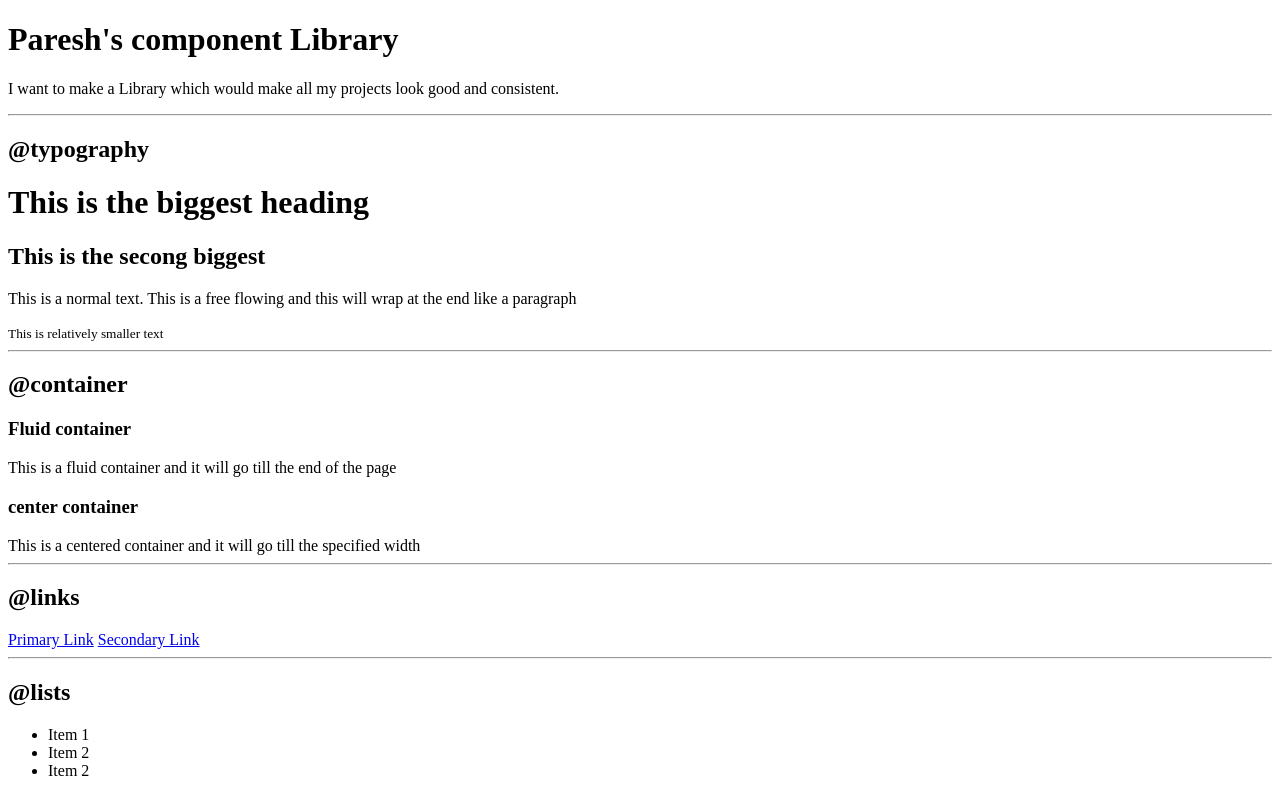
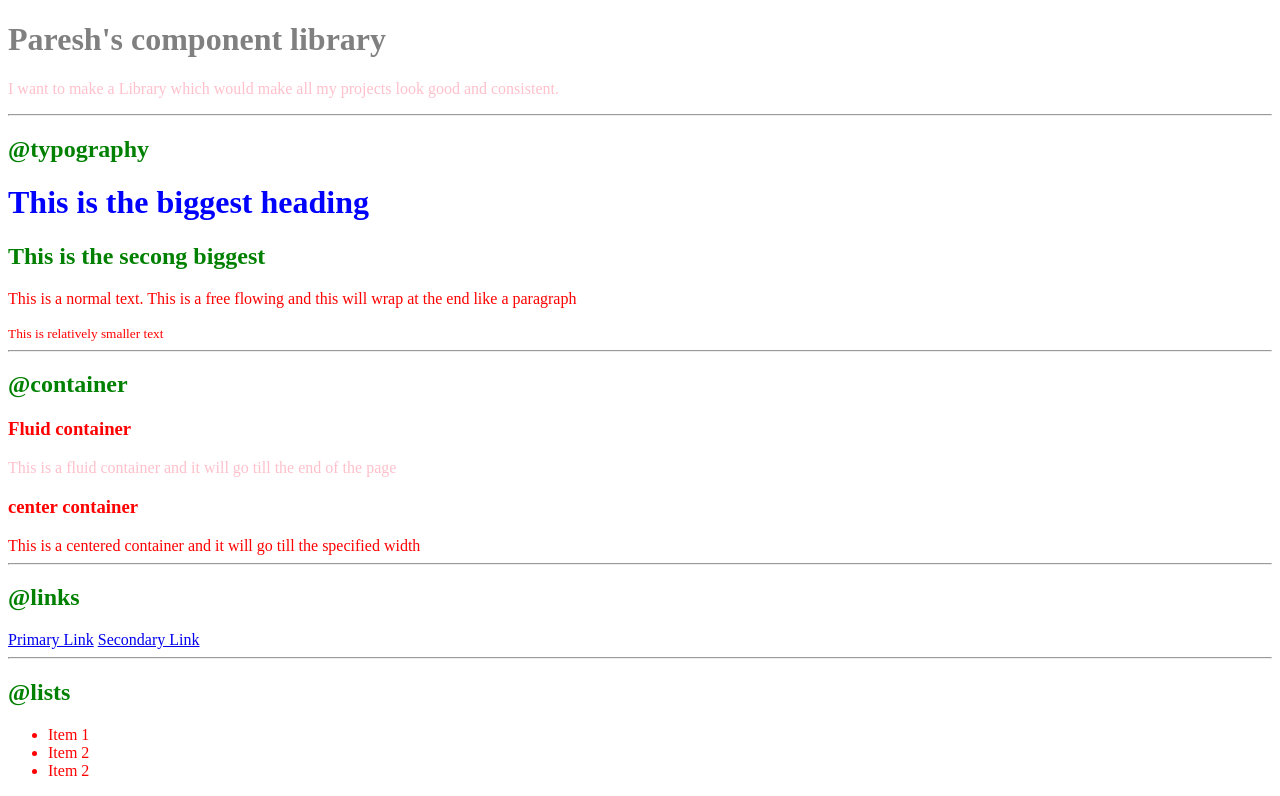
Before and after one commit to PareshHK/neogcamp-lesson-3-live, a plain HTML site: page index.html in a window 1280 px wide. Shown: the top 796 px of the page. Drawn offline with Linux system fonts and the light colour scheme.

Commit message:
css import and selector

```diff
--- a/index.html
+++ b/index.html
@@ -6,11 +6,26 @@
     <meta http-equiv="X-UA-Compatible" content="IE=edge">
     <meta name="viewport" content="width=device-width, initial-scale=1.0">
     <title>Component Library</title>
+    <!--CSS 1st way of doing : Style Tag
+    <style>
+        body {
+            color: red;
+        }
+    </style> -->
+    <!--third way of doing css is external link
+
+
+
+
+    -->
+    <link href="styles.css" rel="stylesheet" />
+
 </head>
 
 <body>
-    <h1>Paresh's component Library</h1>
-    <p>I want to make a Library which would make all my projects look good and consistent.</p>
+    <h1 id="lib-header">Paresh's component library </h1>
+
+    <p class="para">I want to make a Library which would make all my projects look good and consistent.</p>
     <hr>
     <h2>@typography</h2>
     <h1>This is the biggest heading </h1>
@@ -31,7 +46,7 @@
     <h3>
         Fluid container
     </h3>
-    <div>
+    <div class="para">
         This is a fluid container and it will go till the end of the page
     </div>
     <h3>
--- /dev/null
+++ b/styles.css
@@ -0,0 +1,23 @@
+body{
+    color: red;
+
+
+}
+
+h1{
+
+    color: blue;
+
+}
+h2{
+    color: green;
+
+}
+
+#lib-header{
+    color:gray;
+
+}
+.para{
+    color:pink;
+}
```
